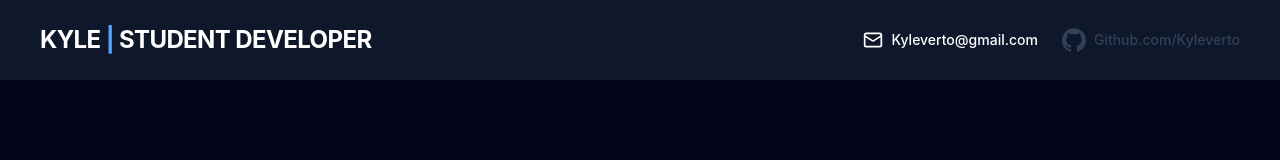
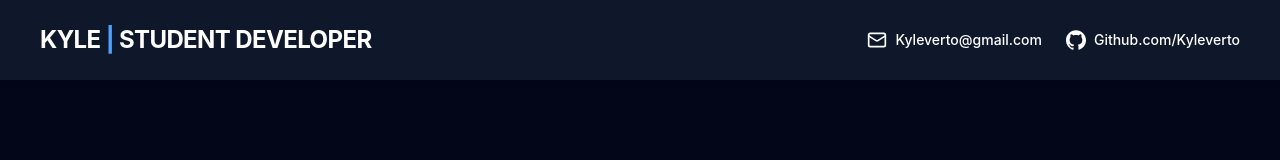
Before and after one commit to Kyleverto/Portfolio, a React (Vite) app in the folder frontend/: page / in a window 1280 px wide. Shown: the top 160 px of the page. Built offline with nearby package versions, Linux system fonts and the light colour scheme; no server answers.

Commit message:
Fix the color of the link and changed some css styling

```diff
--- a/frontend/src/components/Header.jsx
+++ b/frontend/src/components/Header.jsx
@@ -12,24 +12,25 @@ const Header = () => {
       <div className="flex gap-6 items-center">
         <a
           href="mailto:Kyleverto@gmail.com"
-          className="flex items-center gap-2 hover:text-blue-400 transition-colors"
+          className="flex items-center gap-2 hover:text-blue-400 transition-colors group"
           aria-label="Email Kyle"
         >
-          <Mail size={20} />
+          <Mail size={20} className="transition-transform" />
           <span className="hidden md:inline text-sm font-medium">
             Kyleverto@gmail.com
           </span>
         </a>
-
         <a
           href="https://github.com/kyleverto"
           target="_blank"
           rel="noopener noreferrer"
-          className="text-slate-700 hover:text-blue-400 flex items-center gap-2 text-sm font-medium transition-colors group"
+          className="flex items-center gap-2 hover:text-blue-400 transition-colors group"
           aria-label="GitHub Profile"
         >
-          <GithubIcon className="w-6 h-6 fill-current transition-transform group-hover:scale-110" />
-          <span className="hidden md:inline">Github.com/Kyleverto</span>
+          <GithubIcon className="w-5 h-5 fill-current transition-transform" />
+          <span className="hidden md:inline text-sm font-medium">
+            Github.com/Kyleverto
+          </span>
         </a>
       </div>
     </header>
```
